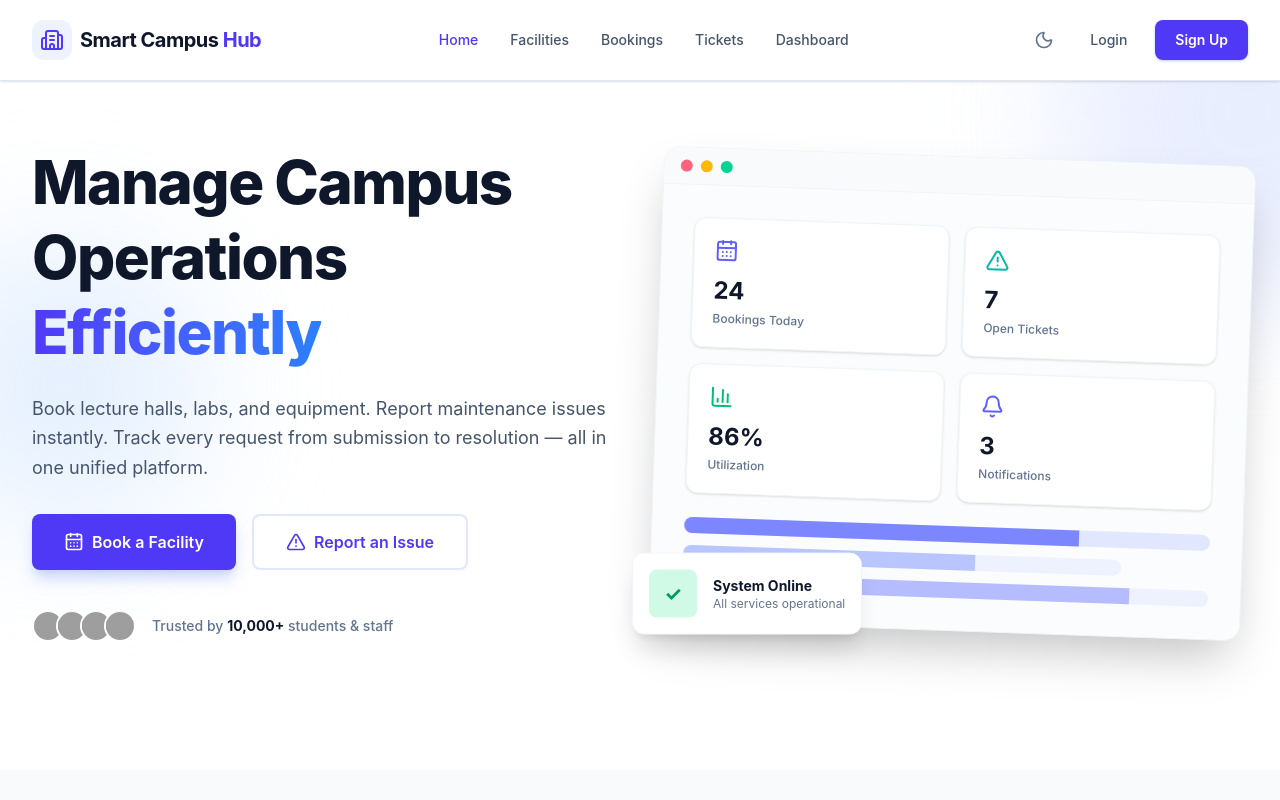
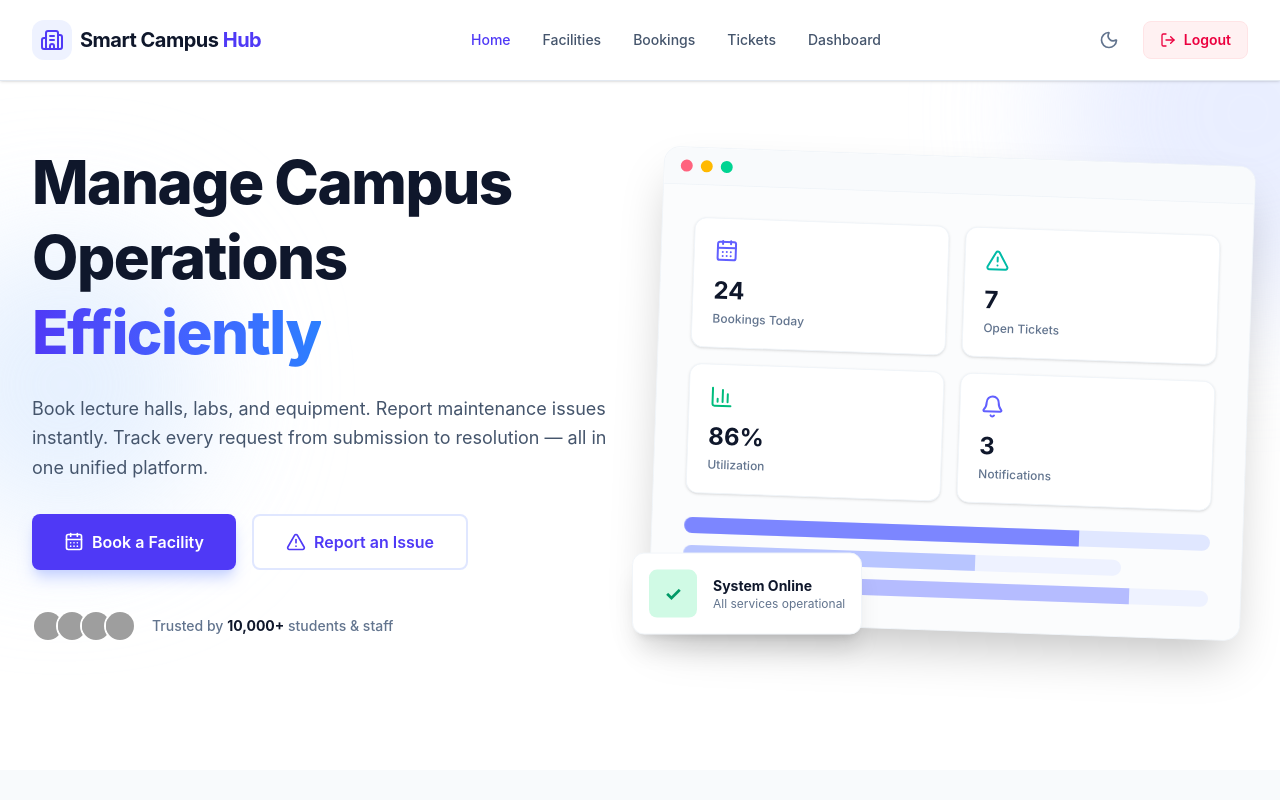
Before and after one commit to sankethabilas/Smart_campus_hub, a React (Vite) app in the folder frontend/: page / in a window 1280 px wide. Shown: the top 800 px of the page. Built offline with nearby package versions, Linux system fonts and the light colour scheme; sample sign-in values are in the browser's storage; grey boxes are pictures that could not be loaded.

Commit message:
remove login and sign up button after logging

```diff
--- a/frontend/src/components/layout/Navbar.tsx
+++ b/frontend/src/components/layout/Navbar.tsx
@@ -1,7 +1,6 @@
-import { Building2, Moon, Sun } from 'lucide-react';
+import { Building2, Moon, Sun, LogOut } from 'lucide-react';
 import { useNavigate } from 'react-router-dom';
 
-// Define props to keep the incoming branch's state logic
 interface NavbarProps {
   setCurrentPage: (page: string) => void;
   currentPage?: string;
@@ -12,7 +11,9 @@ interface NavbarProps {
 export default function Navbar({ setCurrentPage, currentPage, isAdminMode, onToggleAdmin }: NavbarProps) {
     const navigate = useNavigate();
 
-    // Merged links: Using 'page' for the state and 'path' for the router
+    // Check if token exists to determine if user is logged in
+    const isLoggedIn = !!localStorage.getItem('token');
+
     const navLinks = [
         { name: 'Home', page: 'home', path: '/' },
         { name: 'Facilities', page: 'facilities', path: '/facilities' },
@@ -22,8 +23,18 @@ export default function Navbar({ setCurrentPage, currentPage, isAdminMode, onTog
     ];
 
     const handleNavigation = (page: string, path: string) => {
-        setCurrentPage(page); // Keeps the incoming state logic
-        navigate(path);       // Keeps your router logic
+        setCurrentPage(page);
+        navigate(path);
+    };
+
+    const handleLogout = () => {
+        localStorage.removeItem('token'); // Remove the token
+        // If you store user data elsewhere, clear that too:
+        // localStorage.removeItem('user');
+
+        setCurrentPage('home');
+        navigate('/');
+        // Optional: window.location.reload(); // Useful if your app state doesn't auto-update
     };
 
     return (
@@ -31,7 +42,7 @@ export default function Navbar({ setCurrentPage, currentPage, isAdminMode, onTog
             <div className="max-w-7xl mx-auto px-4 sm:px-6 lg:px-8">
                 <div className="flex justify-between items-center h-20">
 
-                    {/* Logo Section (Your Branch) */}
+                    {/* Logo Section */}
                     <div
                         className="flex items-center gap-2 cursor-pointer group"
                         onClick={() => handleNavigation('home', '/')}
@@ -44,7 +55,7 @@ export default function Navbar({ setCurrentPage, currentPage, isAdminMode, onTog
                         </span>
                     </div>
 
-                    {/* Navigation Links - Desktop (Merged Logic) */}
+                    {/* Navigation Links - Desktop */}
                     <div className="hidden md:flex items-center gap-8">
                         {navLinks.map((link) => (
                             <button
@@ -61,7 +72,7 @@ export default function Navbar({ setCurrentPage, currentPage, isAdminMode, onTog
                         ))}
                     </div>
 
-                    {/* Action Buttons (Your Branch) */}
+                    {/* Action Buttons */}
                     <div className="flex items-center gap-4">
                         <button
                             onClick={() => document.documentElement.classList.toggle('dark')}
@@ -72,6 +83,8 @@ export default function Navbar({ setCurrentPage, currentPage, isAdminMode, onTog
                             <Sun className="w-5 h-5 hidden dark:block" />
                         </button>
 
+                        {!isLoggedIn ? (
+                            <>
                                 <button
                                     onClick={() => navigate('/login')}
                                     className="hidden sm:block text-sm font-medium text-slate-600 dark:text-slate-300 hover:text-slate-900 dark:hover:text-white px-3 py-2 transition-colors">
@@ -83,6 +96,16 @@ export default function Navbar({ setCurrentPage, currentPage, isAdminMode, onTog
                                     className="bg-indigo-600 hover:bg-indigo-700 text-white px-5 py-2.5 rounded-lg text-sm font-semibold shadow-sm shadow-indigo-200 dark:shadow-none transition-all hover:shadow-md transform hover:-translate-y-0.5">
                                     Sign Up
                                 </button>
+                            </>
+                        ) : (
+                            <button
+                                onClick={handleLogout}
+                                className="flex items-center gap-2 bg-rose-50 hover:bg-rose-100 text-rose-600 px-4 py-2 rounded-lg text-sm font-semibold transition-all border border-rose-100"
+                            >
+                                <LogOut className="w-4 h-4" />
+                                Logout
+                            </button>
+                        )}
                     </div>
                 </div>
             </div>
```
Lines whose indentation alone changed are shown as unchanged.
